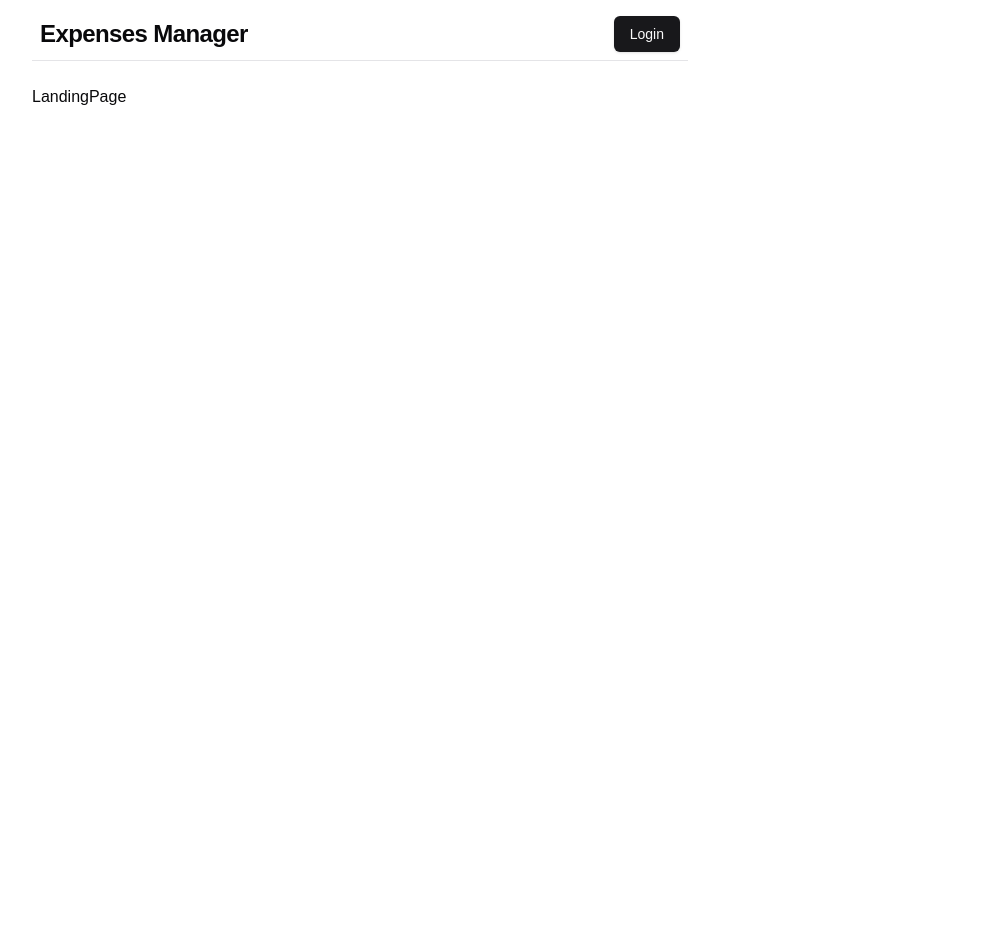
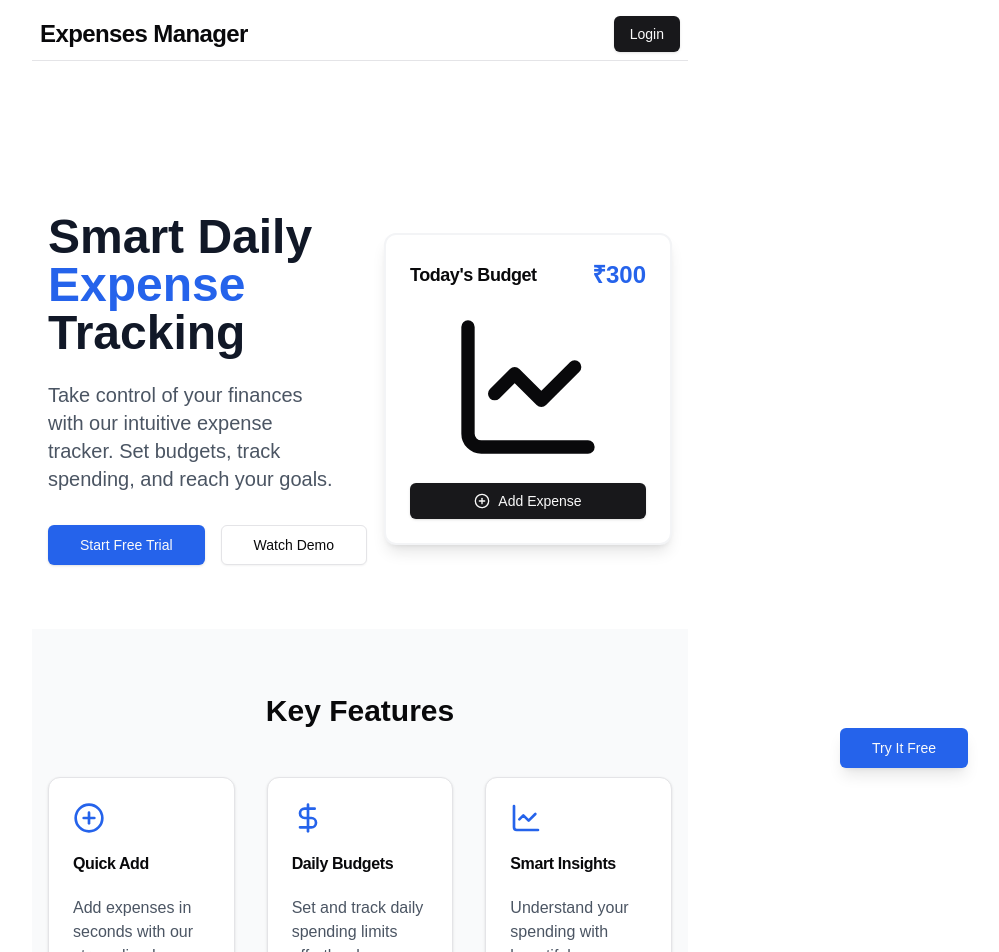
Before and after one commit to pvcodes/daily-expense, a Next.js app: page / in a window 1280 px wide. Shown: the top 952 px of the page, without its empty margins (280-1279 px from the left). Before the commit the page ends 800 px from the top, so only its background shows below. Built offline with nearby package versions, Linux system fonts and the light colour scheme; no server answers.

Commit message:
added: landing page

```diff
--- a/src/app/expense/[day]/page.tsx
+++ b/src/app/expense/[day]/page.tsx
@@ -1,6 +1,6 @@
 'use client'
 
-import { notFound, usePathname } from 'next/navigation';
+import { usePathname } from 'next/navigation';
 import { useBudgets, useExpenseActions, useExpenses } from "@/store/useExpenseStore"
 import React, { useEffect, useState } from 'react';
 import axios from 'axios';
@@ -42,10 +42,11 @@ export default function Page() {
     const handleAddExpense = async (e: React.FormEvent<HTMLFormElement>) => {
         e.preventDefault()
         if (!spend.amount || !spend.description) return;
+
         addExpense(day, { amount: spend.amount, description: spend.description });
         if (currBudget?.id && currBudget.remaining) {
             updateBudget(currBudget.id, { remaining: currBudget.remaining - spend.amount });
-        } console.log(currBudget, 67890)
+        }
 
         try {
             await axios.post('/api/expense', {
@@ -58,8 +59,6 @@ export default function Page() {
             // TODO: Add error handling
         }
     };
-
-    if (!currBudget) return notFound()
 
     return (
         <div className="max-w-2xl mx-auto p-4 space-y-6">
--- a/src/app/layout.tsx
+++ b/src/app/layout.tsx
@@ -30,7 +30,7 @@ export default function RootLayout({
   return (
     <html lang="en">
       <body
-        className={`${geistSans.variable} ${geistMono.variable} antialiased p-2 max-w-2xl mx-auto space-y-6`}
+        className={`${geistSans.variable} ${geistMono.variable} antialiased p-2 max-w-2xl mx-auto space-y-6 lg:w-11/12`}
       >
         <Providers>
           <AppNavbar />
--- a/src/components/app-navbar.tsx
+++ b/src/components/app-navbar.tsx
@@ -21,15 +21,19 @@ export default function AppNavbar() {
     const user = useUser()
     const { status, data: sessionData } = useSession()
     const router = useRouter()
-    const { setUser, setBudgets } = useExpenseActions()
+    const { setUser, setBudgets, resetState } = useExpenseActions()
+
+
 
     useEffect(() => {
-        const fetchBudgetsData = async () => {
-            const response = await axios.get('/api/budget', { params: { page: 1, limit: 10 } })
-            setBudgets(response.data.data.budgets)
+        if (status === 'authenticated') {
+            const fetchBudgetsData = async () => {
+                const response = await axios.get('/api/budget', { params: { page: 1, limit: 10 } })
+                setBudgets(response.data.data.budgets)
+            }
+            fetchBudgetsData()
         }
-        fetchBudgetsData()
-    }, [setBudgets])
+    }, [setBudgets, status])
 
     useEffect(() => {
         if (status === 'authenticated' && !user) {
@@ -42,10 +46,11 @@ export default function AppNavbar() {
         }
     }, [status, sessionData?.user, setUser, user])
 
-    const handleSignOut = () => {
-        setUser(null)
-        signOut()
+    const handleSignOut = async () => {
+        await resetState()
+        signOut({ callbackUrl: '/' })
     }
+
 
     return (
         <div className="flex justify-between border-b p-2">
@@ -65,7 +70,7 @@ export default function AppNavbar() {
                     </NavigationMenuItem> */}
                     <NavigationMenuItem className="text-sm">
                         {/* {JSON.stringify(user)} */}
-                        <Button onClick={() => (user ? handleSignOut() : signIn())} disabled={status === 'loading'}> {user ? 'Logout' : 'Login'}</Button>
+                        <Button onClick={() => (status === 'authenticated' ? handleSignOut() : signIn())} disabled={status === 'loading'}> {status === 'authenticated' ? 'Logout' : 'Login'}</Button>
                     </NavigationMenuItem>
                 </NavigationMenuList>
             </NavigationMenu>
--- a/src/components/ui/LandingPage.tsx
+++ b/src/components/ui/LandingPage.tsx
@@ -1,5 +1,128 @@
-export default function LandingPage() {
+'use client'
+import React, { useState } from 'react';
+import { Button } from '@/components/ui/button';
+import { Card, CardContent, CardHeader, CardTitle } from '@/components/ui/card';
+import { PlusCircle, DollarSign, LineChart, Menu, X } from 'lucide-react';
+import { signIn } from 'next-auth/react';
+
+const LandingPage = () => {
+    const [isNavOpen, setIsNavOpen] = useState(false);
+
+    // Mock expense data for the chart
+    const demoData = [
+        { day: 'Mon', amount: 30 },
+        { day: 'Tue', amount: 45 },
+        { day: 'Wed', amount: 25 },
+        { day: 'Thu', amount: 60 },
+        { day: 'Fri', amount: 35 }
+    ];
+
     return (
-        <>LandingPage</>
-    )
-}
+        <div className="min-h-screen bg-white">
+
+            {/* Hero Section with Interactive Demo */}
+            <header className="pt-32 pb-16 px-4">
+                <div className="max-w-6xl mx-auto">
+                    <div className="grid md:grid-cols-2 gap-12 items-center">
+                        <div>
+                            <h1 className="text-4xl md:text-5xl font-bold text-gray-900 mb-6">
+                                Smart Daily
+                                <span className="text-blue-600"> Expense</span>
+                                <br />Tracking
+                            </h1>
+                            <p className="text-xl text-gray-600 mb-8">
+                                Take control of your finances with our intuitive expense tracker.
+                                Set budgets, track spending, and reach your goals.
+                            </p>
+                            <div className="flex gap-4">
+                                <Button size="lg" className="bg-blue-600 hover:bg-blue-700"
+                                    onClick={() => signIn()}
+                                >
+                                    Start Free Trial
+                                </Button>
+                                <Button size="lg" variant="outline">
+                                    Watch Demo
+                                </Button>
+                            </div>
+                        </div>
+
+                        {/* Interactive Demo Card */}
+                        <Card className="p-6 shadow-lg border-2 border-gray-100">
+                            <CardHeader className="p-0 mb-4">
+                                <div className="flex justify-between items-center">
+                                    <CardTitle className="text-lg">Today&apos;s Budget</CardTitle>
+                                    <span className="text-2xl font-bold text-blue-600">&#8377;300</span>
+                                </div>
+                            </CardHeader>
+                            <CardContent className="p-0">
+                                <div className="space-y-4">
+                                    <div className="h-40">
+                                        <LineChart
+                                            className="w-full h-full"
+                                        />
+                                    </div>
+                                    <Button className="w-full gap-2">
+                                        <PlusCircle className="h-4 w-4" /> Add Expense
+                                    </Button>
+                                </div>
+                            </CardContent>
+                        </Card>
+                    </div>
+                </div>
+            </header>
+
+            {/* Features Section with Hover Effects */}
+            <section id="features" className="py-16 px-4 bg-gray-50">
+                <div className="max-w-6xl mx-auto">
+                    <h2 className="text-3xl font-bold text-center mb-12">Key Features</h2>
+                    <div className="grid grid-cols-1 md:grid-cols-3 gap-8">
+                        {[
+                            {
+                                icon: <PlusCircle className="h-8 w-8" />,
+                                title: "Quick Add",
+                                description: "Add expenses in seconds with our streamlined interface"
+                            },
+                            {
+                                icon: <DollarSign className="h-8 w-8" />,
+                                title: "Daily Budgets",
+                                description: "Set and track daily spending limits effortlessly"
+                            },
+                            {
+                                icon: <LineChart className="h-8 w-8" />,
+                                title: "Smart Insights",
+                                description: "Understand your spending with beautiful visualizations"
+                            }
+                        ].map((feature, index) => (
+                            <Card key={index} className="group hover:border-blue-600 transition-all duration-300">
+                                <CardHeader>
+                                    <div className="mb-4 text-blue-600 group-hover:scale-110 transition-transform duration-300">
+                                        {feature.icon}
+                                    </div>
+                                    <CardTitle className="group-hover:text-blue-600 transition-colors">
+                                        {feature.title}
+                                    </CardTitle>
+                                </CardHeader>
+                                <CardContent>
+                                    <p className="text-gray-600">{feature.description}</p>
+                                </CardContent>
+                            </Card>
+                        ))}
+                    </div>
+                </div>
+            </section>
+
+            {/* Floating CTA */}
+            <div className="fixed bottom-8 right-8 z-50">
+                <Button
+                    size="lg"
+                    className="bg-blue-600 hover:bg-blue-700 shadow-lg hover:shadow-xl transition-all duration-300"
+                    onClick={() => signIn()}
+                >
+                    Try It Free
+                </Button>
+            </div>
+        </div>
+    );
+};
+
+export default LandingPage;
--- a/src/store/useExpenseStore.ts
+++ b/src/store/useExpenseStore.ts
@@ -34,6 +34,8 @@ interface ExpenseState {
 
 		setIsLoading: (loading: boolean) => void;
 		setError: (error: string | null) => void;
+
+		resetState: () => void;
 	};
 }
 
@@ -136,6 +138,14 @@ const useExpenseStore = create<ExpenseState>()(
 						set(() => ({
 							error,
 						})),
+					resetState: () =>
+						set(() => ({
+							user: null,
+							expenses: {},
+							budgets: [],
+							isLoading: false,
+							error: null,
+						})),
 				},
 			}),
 			{
```
Also changed, not shown: src/middleware.ts (+99 -20 lines).
